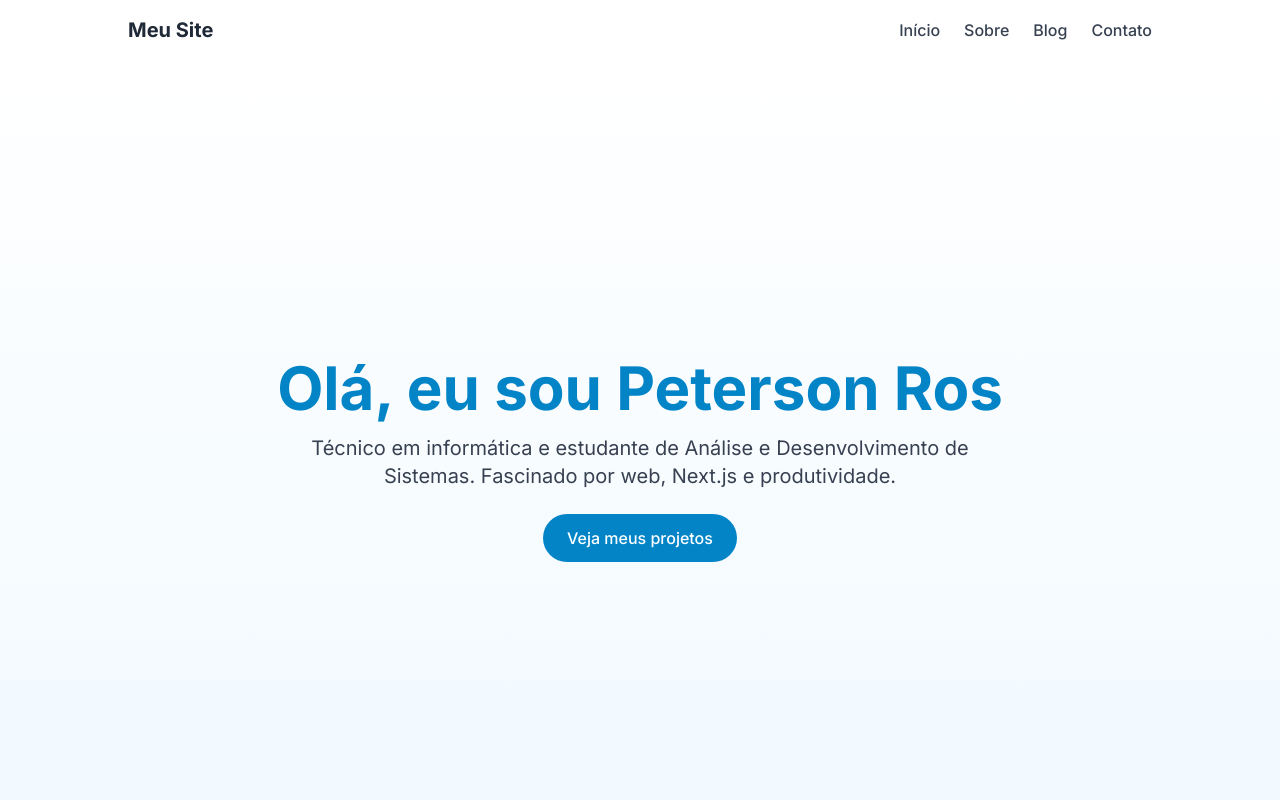
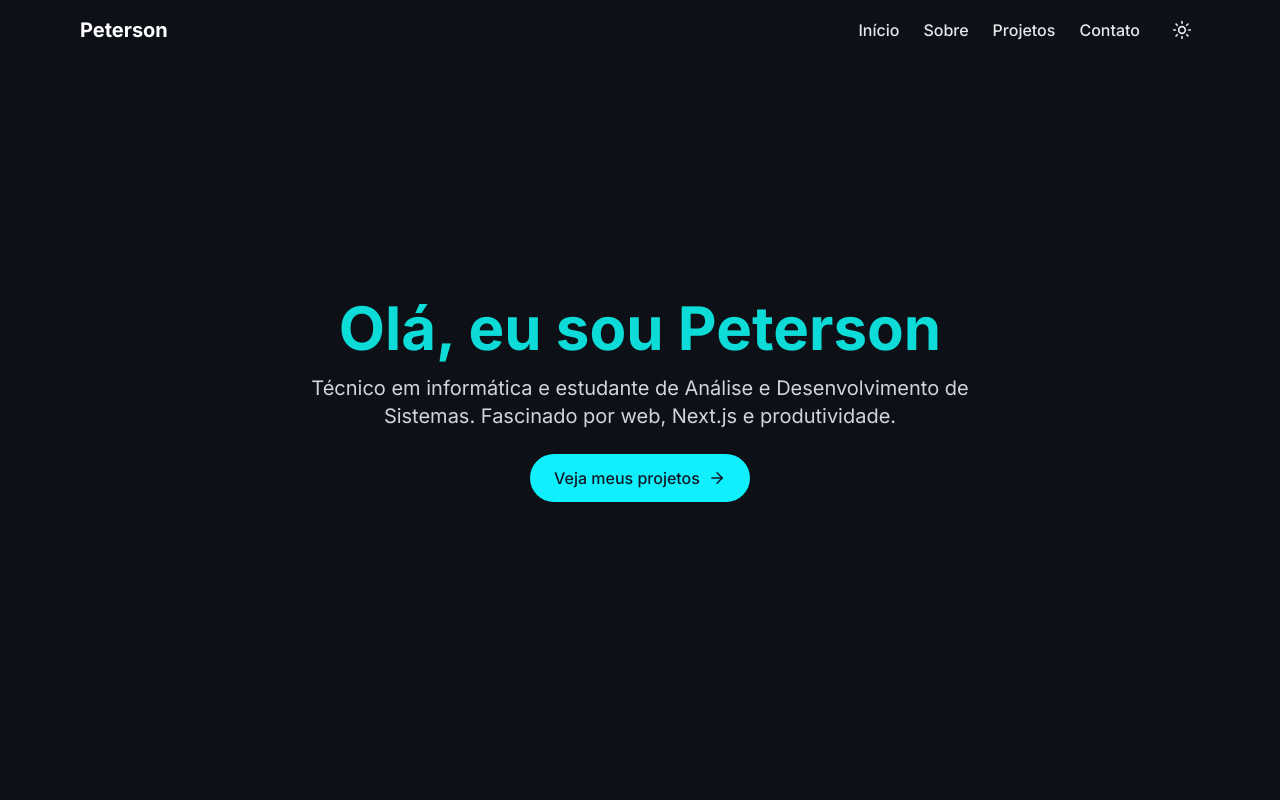
Before and after one commit to petersonros/website, a Next.js app: page / in a window 1280 px wide. Shown: the top 800 px of the page. Built offline with nearby package versions, Linux system fonts and the light colour scheme.

Commit message:
feat: adiciona header fixo com rolagem suave e botão de alternância de tema

```diff
--- a/package.json
+++ b/package.json
@@ -10,6 +10,7 @@
     "export": "next export"
   },
   "dependencies": {
+    "lucide-react": "^0.525.0",
     "next": "15.3.5",
     "next-themes": "^0.4.6",
     "react": "^19.0.0",
--- a/src/app/layout.tsx
+++ b/src/app/layout.tsx
@@ -1,8 +1,8 @@
 import "../styles/globals.css";
 import type { Metadata } from "next";
 import { Inter } from "next/font/google";
-import Header from "@/components/layout/Header";
 import Footer from "@/components/layout/Footer";
+import { ThemeProvider } from "@/components/layout/ThemeProvider";
 
 const inter = Inter({ subsets: ["latin"], display: "swap" });
 
@@ -17,10 +17,11 @@ export default function RootLayout({
   children: React.ReactNode;
 }) {
   return (
-    <html lang="pt-BR">
+    <html lang="pt-BR" className="dark" suppressHydrationWarning>
       <body className={`${inter.className} flex min-h-screen flex-col`}>
-        <Header />
-        <main className="flex-grow">{children}</main>
+        <main className="flex-grow">
+          <ThemeProvider>{children}</ThemeProvider>
+        </main>
         <Footer />
       </body>
     </html>
--- a/src/app/page.tsx
+++ b/src/app/page.tsx
@@ -1,15 +1,18 @@
-import React from 'react';
-import { Hero } from "@/components/Hero"
-import { About } from '@/components/About';
-import { Projects } from '@/components/Projects';
+import React from "react";
+import { Hero } from "@/components/Hero";
+import { About } from "@/components/About";
+import { Projects } from "@/components/Projects";
+import { Header } from "@/components/layout/Header";
 
 export default function HomePage() {
   return (
-    <main>
-      <Hero />
-      <About />
-      <Projects />
-      {/* Em breve: <About />, <Projects />, <Contact /> */}
-    </main>
+    <>
+      <Header />
+      <main>
+        <Hero />
+        <About />
+        <Projects />
+      </main>
+    </>
   );
 }
--- a/src/components/Hero.tsx
+++ b/src/components/Hero.tsx
@@ -1,20 +1,23 @@
-'use client'
+"use client";
+import { ArrowRight } from "lucide-react";
 
 export function Hero() {
   return (
-    <section className="min-h-screen flex flex-col justify-center items-center bg-gradient-to-b from-white to-sky-50 dark:from-gray-900 dark:to-gray-950 text-center px-4">
-      <h1 className="text-4xl md:text-6xl font-bold text-sky-600 dark:text-sky-400 mb-4">
-        Olá, eu sou Peterson Ros
+    <section className="min-h-screen flex flex-col justify-center items-center bg-background-light dark:bg-background-dark text-center px-4">
+      <h1 className="text-4xl md:text-6xl font-bold text-brand dark:text-brand-dark mb-4">
+        Olá, eu sou Peterson
       </h1>
       <p className="text-lg md:text-xl text-gray-700 dark:text-gray-300 max-w-2xl mb-6">
-        Técnico em informática e estudante de Análise e Desenvolvimento de Sistemas. Fascinado por web, Next.js e produtividade.
+        Técnico em informática e estudante de Análise e Desenvolvimento de
+        Sistemas. Fascinado por web, Next.js e produtividade.
       </p>
       <a
         href="#projects"
-        className="inline-block bg-sky-600 text-white px-6 py-3 rounded-full text-base font-medium hover:bg-sky-700 transition"
+        className="inline-flex items-center gap-2 bg-brand text-gray-900 px-6 py-3 rounded-full text-base font-medium hover:bg-brand-dark transition"
       >
         Veja meus projetos
+        <ArrowRight size={18} />
       </a>
     </section>
-  )
+  );
 }
--- a/src/components/ProjectCard.tsx
+++ b/src/components/ProjectCard.tsx
@@ -1,13 +1,15 @@
 interface ProjectCardProps {
-  title: string
-  description: string
-  link: string
+  title: string;
+  description: string;
+  link: string;
 }
 
 export function ProjectCard({ title, description, link }: ProjectCardProps) {
   return (
-    <div className="bg-white dark:bg-gray-800 rounded-xl shadow-md p-6 hover:shadow-lg transition duration-300">
-      <h3 className="text-xl font-semibold text-gray-900 dark:text-white mb-2">{title}</h3>
+    <div className="bg-white dark:bg-gray-800 rounded-xl shadow-md p-6 hover:shadow-lg hover:scale-105 transition-transform duration-300 ease-out">
+      <h3 className="text-xl font-semibold text-gray-900 dark:text-white mb-2">
+        {title}
+      </h3>
       <p className="text-gray-700 dark:text-gray-300 mb-4">{description}</p>
       <a
         href={link}
@@ -15,8 +17,8 @@ export function ProjectCard({ title, description, link }: ProjectCardProps) {
         rel="noopener noreferrer"
         className="text-sky-600 dark:text-sky-400 font-medium hover:underline"
       >
-        Ver Projeto →
+        Ver projeto
       </a>
     </div>
-  )
+  );
 }
--- /dev/null
+++ b/src/components/ThemeToggle.tsx
@@ -0,0 +1,27 @@
+
+'use client'
+
+import { useTheme } from 'next-themes'
+import { Moon, Sun } from 'lucide-react'
+import { useEffect, useState } from 'react'
+
+export function ThemeToggle() {
+  const { theme, setTheme } = useTheme()
+  const [mounted, setMounted] = useState(false)
+
+  useEffect(() => {
+    setMounted(true)
+  }, [])
+
+  if (!mounted) return null
+
+  return (
+    <button
+      onClick={() => setTheme(theme === 'dark' ? 'light' : 'dark')}
+      className="p-2 rounded-full hover:bg-gray-200 dark:hover:bg-gray-700 transition"
+      aria-label="Alternar tema"
+    >
+      {theme === 'dark' ? <Sun size={20} /> : <Moon size={20} />}
+    </button>
+  )
+}
--- a/src/components/layout/Header.tsx
+++ b/src/components/layout/Header.tsx
@@ -1,21 +1,56 @@
-'use client';
+"use client";
 
-import Link from 'next/link';
+import { useState, useEffect } from "react";
+import Link from "next/link";
+import { ThemeToggle } from "@/components/ThemeToggle";
 
-export default function Header() {
+export function Header() {
+  const [isScrolled, setIsScrolled] = useState(false);
+
+  useEffect(() => {
+    const handleScroll = () => {
+      setIsScrolled(window.scrollY > 10);
+    };
+
+    window.addEventListener("scroll", handleScroll);
+    return () => window.removeEventListener("scroll", handleScroll);
+  }, []);
+
   return (
-    <header className="w-full bg-white shadow-md py-4 px-6">
-      <nav className="flex justify-between items-center max-w-5xl mx-auto">
-        <Link href="/" className="text-xl font-bold text-gray-800">
-          Meu Site
+    <header
+      className={`fixed top-0 left-0 w-full z-50 transition-all backdrop-blur-sm ${
+        isScrolled
+          ? "bg-white/80 dark:bg-gray-900/80 shadow-md"
+          : "bg-transparent"
+      }`}
+    >
+      <div className="max-w-6xl mx-auto px-4 py-3 flex justify-between items-center">
+        <Link
+          href="/"
+          className="text-xl font-bold text-gray-800 dark:text-white"
+        >
+          Peterson
         </Link>
-        <ul className="flex gap-6 text-gray-700 font-medium">
-          <li><Link href="/">Início</Link></li>
-          <li><Link href="/sobre">Sobre</Link></li>
-          <li><Link href="/blog">Blog</Link></li>
-          <li><Link href="/contato">Contato</Link></li>
-        </ul>
-      </nav>
+        <nav>
+          <ul className="flex items-center gap-6 text-gray-800 dark:text-gray-200 font-medium">
+            <li>
+              <Link href="/">Início</Link>
+            </li>
+            <li>
+              <Link href="#about">Sobre</Link>
+            </li>
+            <li>
+              <Link href="#projects">Projetos</Link>
+            </li>
+            <li>
+              <Link href="#contact">Contato</Link>
+            </li>
+            <li>
+              <ThemeToggle />
+            </li>
+          </ul>
+        </nav>
+      </div>
     </header>
   );
 }
--- /dev/null
+++ b/src/components/layout/ThemeProvider.tsx
@@ -0,0 +1,16 @@
+'use client'
+
+import { ThemeProvider as NextThemesProvider } from 'next-themes'
+import { ReactNode } from 'react'
+
+interface Props {
+  children: ReactNode
+}
+
+export function ThemeProvider({ children }: Props) {
+  return (
+    <NextThemesProvider attribute="class" defaultTheme="dark" enableSystem>
+      {children}
+    </NextThemesProvider>
+  )
+}
--- a/src/styles/globals.css
+++ b/src/styles/globals.css
@@ -1,11 +1,25 @@
 @tailwind base;
 @tailwind components;
 @tailwind utilities;
+
+html {
+  scroll-behavior: smooth;
+}
 
 :root {
   --background: #ffffff;
   --foreground: #171717;
 }
+
+@keyframes fadeIn {
+  from { opacity: 0; transform: translateY(10px); }
+  to { opacity: 1; transform: translateY(0); }
+}
+
+.fade-in {
+  animation: fadeIn 0.6s ease-out forwards;
+}
+
 
 @media (prefers-color-scheme: dark) {
   :root {
--- a/tailwind.config.ts
+++ b/tailwind.config.ts
@@ -1,12 +1,25 @@
-import type { Config } from 'tailwindcss';
+import type { Config } from "tailwindcss";
 
 const config: Config = {
-  content: [
-    './src/**/*.{js,ts,jsx,tsx,mdx}',
-  ],
-  darkMode: 'class',
+  content: ["./src/**/*.{js,ts,jsx,tsx,mdx}"],
+  darkMode: "class",
   theme: {
-    extend: {},
+    extend: {
+      colors: {
+        brand: {
+          DEFAULT: "#0ff0fc", // azul neon tech
+          dark: "#0cdbd7",
+          light: "#aafafd",
+        },
+        background: {
+          light: "#f8fafc",
+          dark: "#0d1117", // estilo GitHub dark
+        },
+      },
+      fontFamily: {
+        sans: ["Inter", "sans-serif"],
+      },
+    },
   },
   plugins: [],
 };
```
Also changed, not shown: 1 other file (tests, documents, lock files or other folders).
